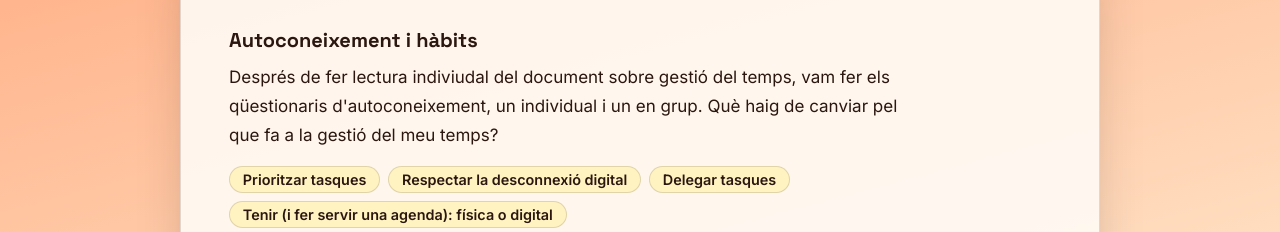
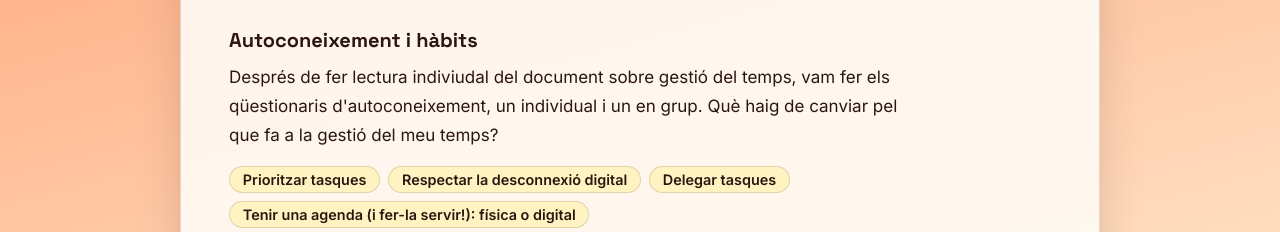
Before and after one commit to svalles4/portfolidin2, a plain HTML site: page modul-10.html in a window 1280 px wide. Shown: the part 568-800 px from the top of the page. Drawn offline with Linux system fonts and the light colour scheme.

Commit message:
Update modul-10.html

```diff
--- a/modul-10.html
+++ b/modul-10.html
@@ -136,7 +136,7 @@ ul.chips li{margin:0;background:#FFF3C2;color:#2B1710;border:1px solid rgba(43,2
 
 <h3>Autoconeixement i hàbits</h3>
 <p>Després de fer lectura indiviudal del document sobre gestió del temps, vam fer els qüestionaris d'autoconeixement, un individual i un en grup. Què haig de canviar pel que fa a la gestió del meu temps? </p>
-<ul class="chips"><li>Prioritzar tasques</li><li>Respectar la desconnexió digital</li><li>Delegar tasques</li><li>Tenir (i fer servir una agenda): física o digital</li></ul>
+<ul class="chips"><li>Prioritzar tasques</li><li>Respectar la desconnexió digital</li><li>Delegar tasques</li><li>Tenir una agenda (i fer-la servir!): física o digital</li></ul>
 <p>Com a directors, és important dins la planificació estratègica, fer el seguiment de les tasques dels coordinadors. És molt recomanable que el director assisteixi a la comissió pedagògica i a les reunions de coordinació.
 Èxit tiquet: Com a directors hem de tenir una mirada àmplia per veure tot el terreny, hem de buscar la fórmula que a nosaltres ens funcioni.</p>
 
```
